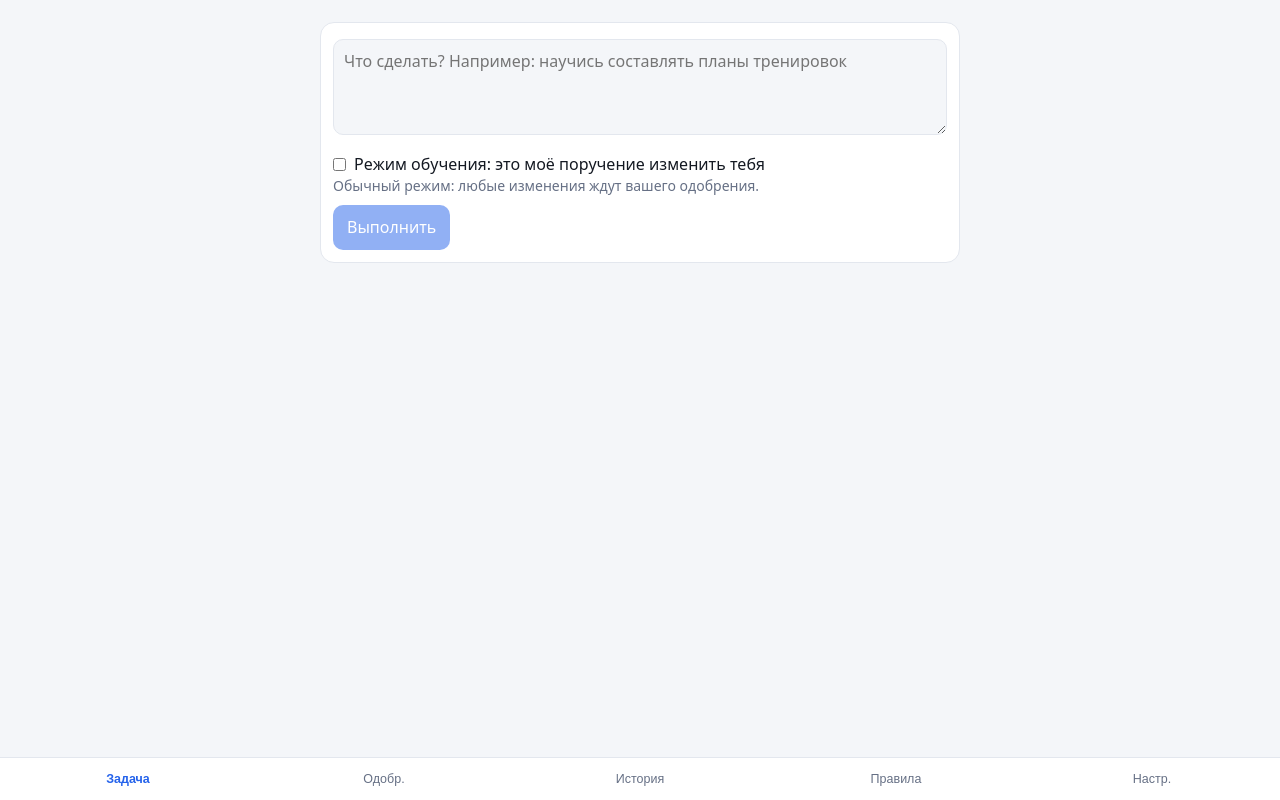
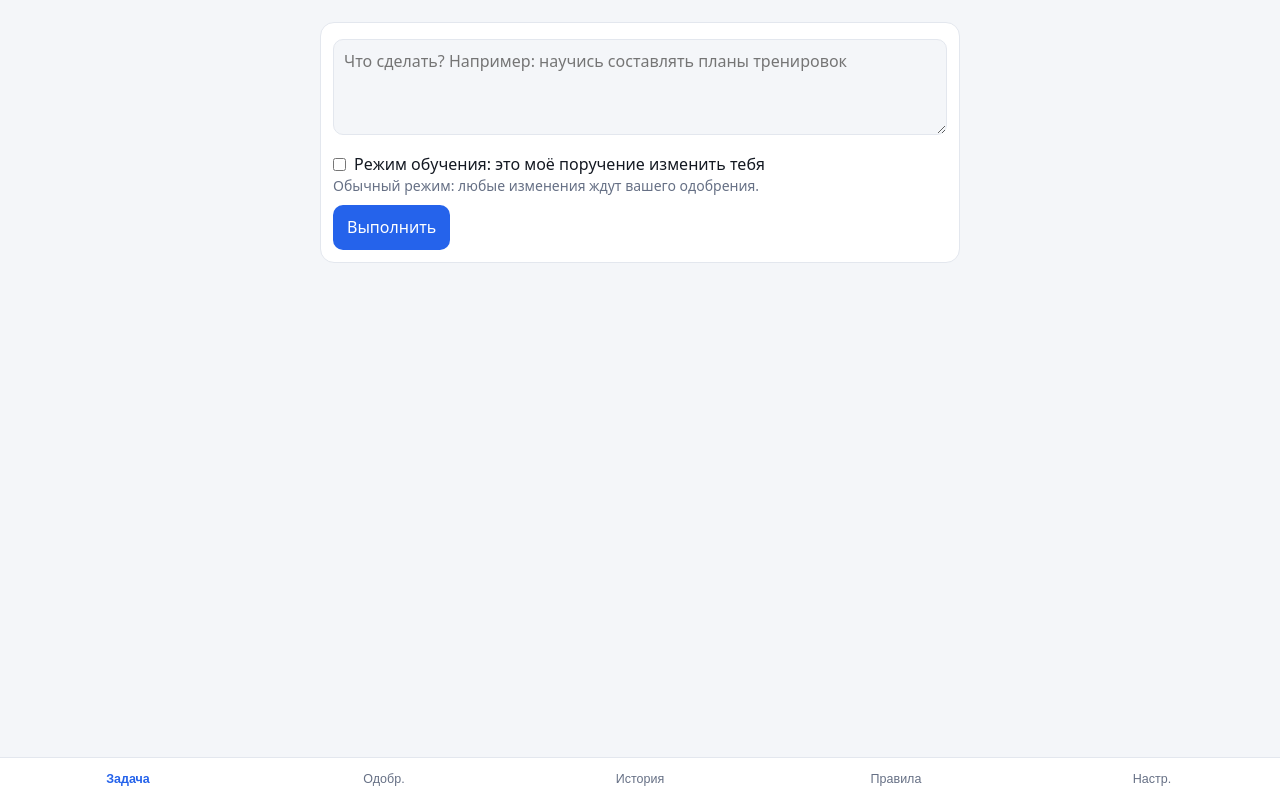
Before and after one commit to zakiell1209/jarvis, a website: page index.html in a window 1280 px wide. Drawn offline with Linux system fonts and the light colour scheme.

Commit message:
Add files via upload

```diff
--- a/index.html
+++ b/index.html
@@ -111,7 +111,7 @@ function rollbackTask(id){
 }
 const conf=(k,fn)=>()=>{if(ask===k){ask=null;fn();render()}else{ask=k;render();setTimeout(()=>{if(ask===k){ask=null;render()}},4000)}};
 
-function el(t,p,...c){const e=document.createElement(t);for(const k in p||{}){if(k==='class')e.className=p[k];else if(k.slice(0,2)==='on')e[k]=p[k];else e.setAttribute(k,p[k])}c.flat().forEach(x=>{if(x!=null&&x!==false)e.append(x)});return e}
+function el(t,p,...c){const e=document.createElement(t);for(const k in p||{}){if(k==='class')e.className=p[k];else if(k.slice(0,2)==='on')e[k]=p[k];else if(p[k]===false)continue;else e.setAttribute(k,p[k]===true?'':p[k])}c.flat().forEach(x=>{if(x!=null&&x!==false)e.append(x)});return e}
 function vTask(){
   const ta=el('textarea',{placeholder:'Что сделать? Например: научись составлять планы тренировок'});ta.value=txt;ta.oninput=()=>{txt=ta.value};
   const cb=el('input',{type:'checkbox'});cb.checked=learn;cb.onchange=()=>{learn=cb.checked;render()};
```
